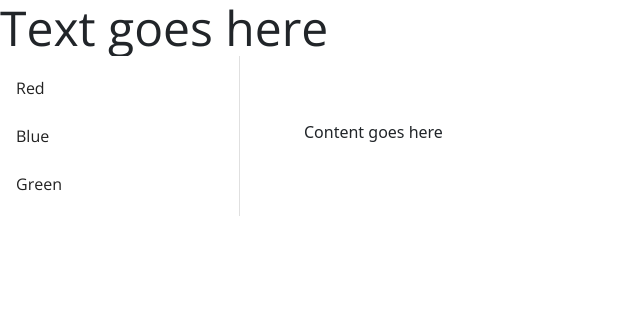
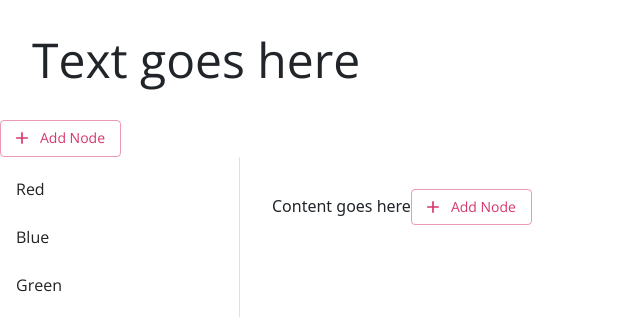
Before and after one commit to BernardMoy/react-map, a React (Vite) app: page / in a window 1280 px wide. Shown: the top 330 px of the page, without its empty margins (0-640 px from the left). Built offline with nearby package versions, Linux system fonts and the light colour scheme.

Commit message:
Custom button

```diff
--- a/package.json
+++ b/package.json
@@ -14,6 +14,7 @@
     "@emotion/styled": "^11.14.0",
     "@fontsource/noto-sans-tc": "^5.2.5",
     "@fontsource/open-sans": "^5.2.5",
+    "@mui/icons-material": "^6.4.8",
     "@mui/material": "^6.4.7",
     "bootstrap": "^5.3.3",
     "react": "^19.0.0",
--- a/src/components/Content.tsx
+++ b/src/components/Content.tsx
@@ -1,6 +1,12 @@
 import { Box } from "@mui/material";
 import { CONTENT_MARGIN } from "./Values";
+import CustomButton from "./CustomButton";
 
 export default function Content() {
-  return <Box sx={{ p: CONTENT_MARGIN }}>Content goes here</Box>;
+  return (
+    <Box sx={{ p: CONTENT_MARGIN }}>
+      Content goes here
+      <CustomButton text={"Add Node"} variant={"outlined"} onClick={() => {}} />
+    </Box>
+  );
 }
--- /dev/null
+++ b/src/components/CustomButton.tsx
@@ -0,0 +1,21 @@
+import { Button } from "@mui/material";
+import AddIcon from "@mui/icons-material/Add";
+
+interface Props {
+  text: String;
+  variant: "outlined" | "contained";
+  onClick: () => void;
+}
+
+export default function CustomButton({ text, variant, onClick }: Props) {
+  return (
+    <Button
+      variant={variant}
+      color="primary"
+      startIcon={<AddIcon />}
+      sx={{ textTransform: "none" }}
+    >
+      {text}
+    </Button>
+  );
+}
--- a/src/components/TopBar.tsx
+++ b/src/components/TopBar.tsx
@@ -1,5 +1,28 @@
-import { Typography } from "@mui/material";
+import { Box, Typography } from "@mui/material";
+import { CONTENT_MARGIN } from "./Values";
+import CustomButton from "./CustomButton";
 
 export default function TopBar() {
-  return <Typography variant="h3">Text goes here</Typography>;
+  return (
+    <Box
+      sx={{ display: "flex", flexDirection: "column", justifyContent: "start" }}
+    >
+      {/* Title text */}
+      <Typography variant="h3" m={CONTENT_MARGIN}>
+        Text goes here
+      </Typography>
+
+      {/* row of buttons */}
+
+      <Box
+        sx={{ display: "flex", flexDirection: "row", justifyContent: "start" }}
+      >
+        <CustomButton
+          text={"Add Node"}
+          variant={"outlined"}
+          onClick={() => {}}
+        />
+      </Box>
+    </Box>
+  );
 }
--- a/src/components/Values.tsx
+++ b/src/components/Values.tsx
@@ -1 +1,2 @@
-export const CONTENT_MARGIN = 8;
+export const CONTENT_MARGIN = 4;
+export const TITLE_MARGIN = 8;
```
Also changed, not shown: src/components/Button.tsx (deleted, +0 -15 lines), 1 other file (tests, documents, lock files or other folders).
